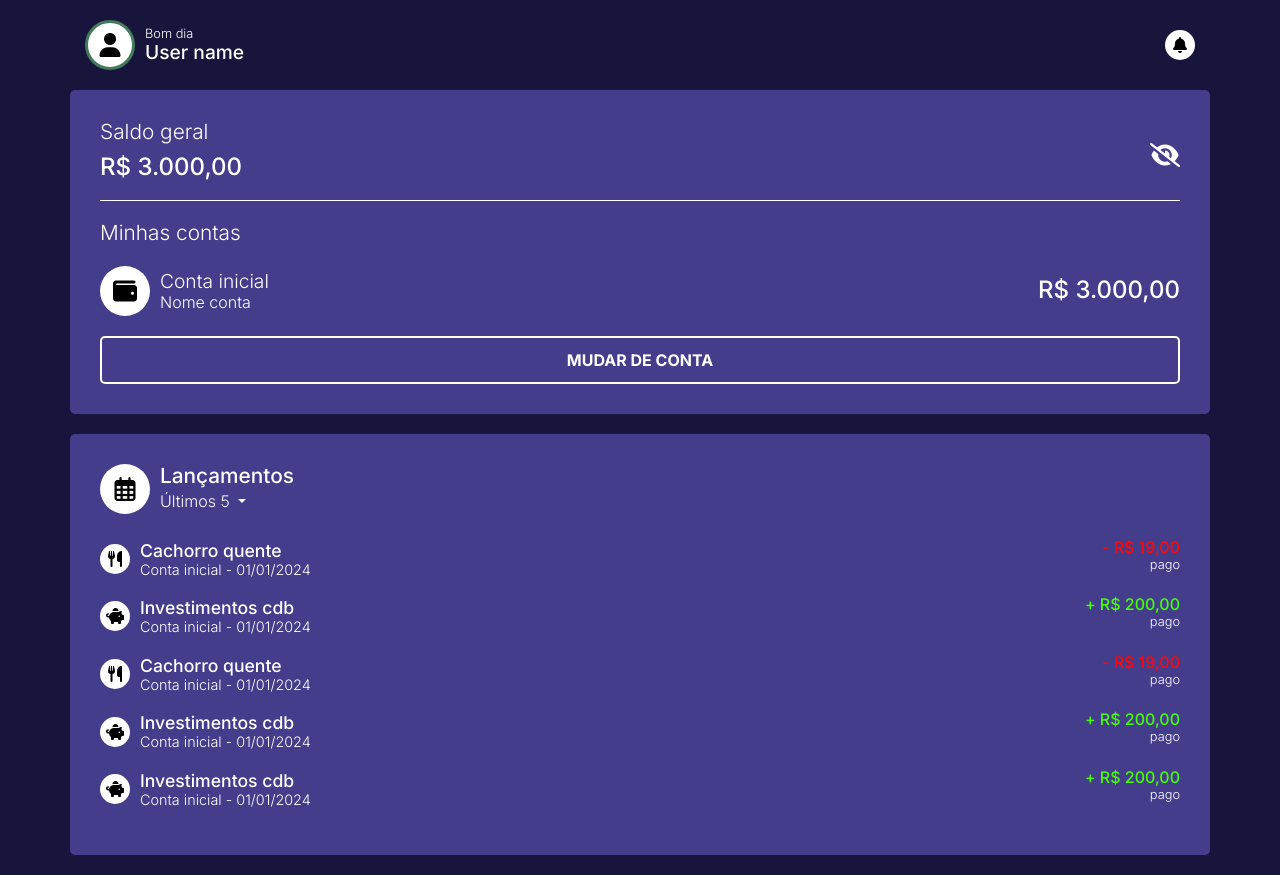
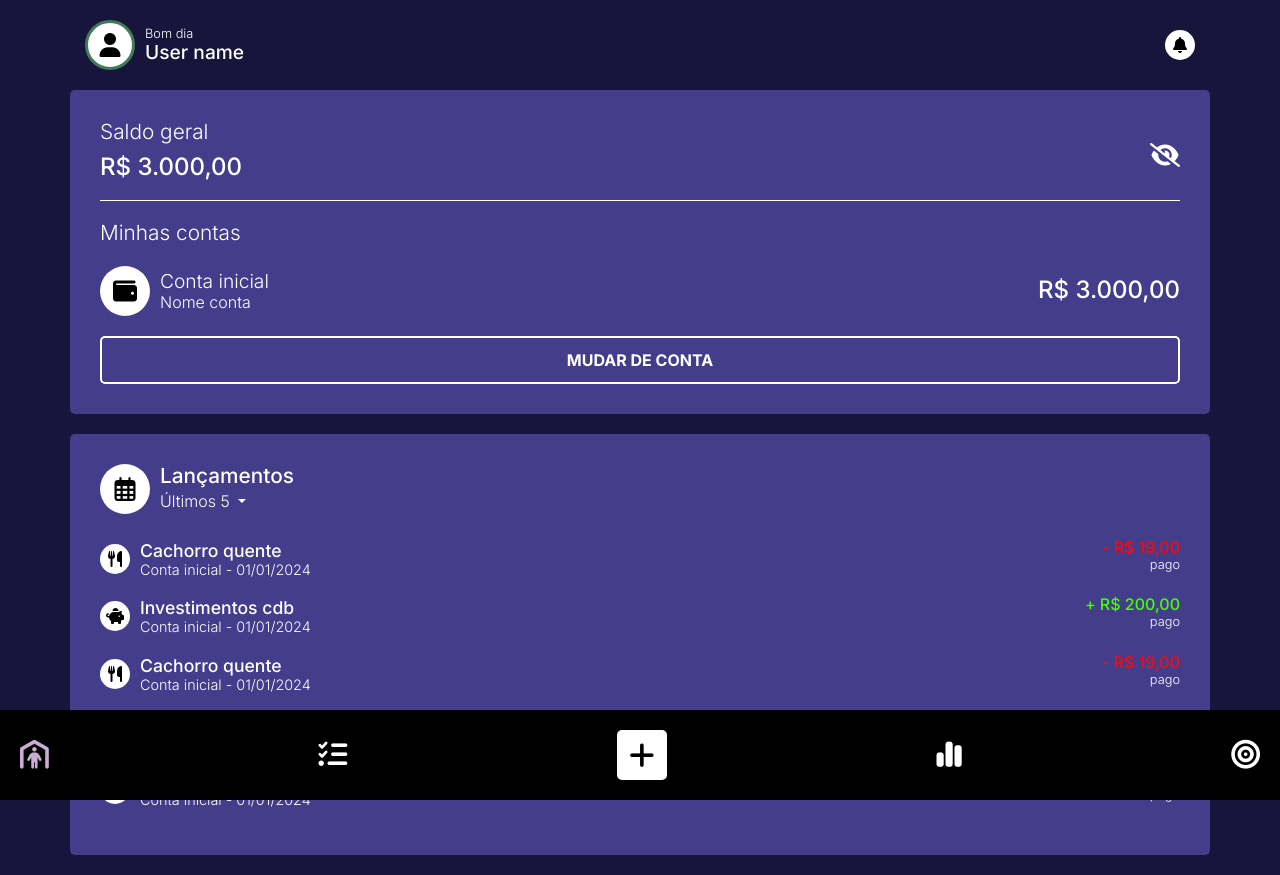
Before and after one commit to PauloDev367/FinancasApp_WebApp, a Vue app: page /home in a window 1280 px wide. Built offline with nearby package versions, Linux system fonts and the light colour scheme; the HTML template or start-up script is replaced by a standard one.

Commit message:
:gem: main layout

```diff
--- a/src/pages/HomePage.vue
+++ b/src/pages/HomePage.vue
@@ -1,5 +1,5 @@
 <template>
-  <div class="base">
+  <MainLayout>
     <nav class="top-infos">
       <div class="container">
         <div class="row">
@@ -182,14 +182,10 @@
         </div>
       </div>
     </section>
-  </div>
+  </MainLayout>
 </template>
 
 <style scoped>
-.base {
-  padding: 20px;
-}
-
 .top-infos .area-infos {
   display: flex;
   justify-content: space-between;
@@ -434,6 +430,8 @@
 </style>
 
 <script setup>
+import MainLayout from './layouts/MainLayout.vue';
+
 import { ref } from "vue";
 
 const showBalance = ref(true);
--- /dev/null
+++ b/src/pages/layouts/MainLayout.vue
@@ -0,0 +1,81 @@
+<template>
+  <div class="info">
+    <slot></slot>
+  </div>
+  <footer>
+    <ul>
+      <li>
+        <a href="#" class="active">
+          <i class="fa-solid fa-person-shelter"></i>
+        </a>
+      </li>
+      <li>
+        <a href="#">
+          <i class="fa-solid fa-list-check"></i>
+        </a>
+      </li>
+      <li>
+        <a href="#" class="plus-icon">
+          <i class="fa-solid fa-plus"></i>
+        </a>
+      </li>
+      <li>
+        <a href="#">
+          <i class="fa-solid fa-chart-simple"></i>
+        </a>
+      </li>
+      <li>
+        <a href="#">
+          <i class="fa-solid fa-bullseye"></i>
+        </a>
+      </li>
+    </ul>
+  </footer>
+</template>
+
+<style scoped>
+.info {
+  padding: 20px;
+  background-color: var(--bg-blue);
+}
+footer {
+  background-color: var(--black);
+  position: fixed;
+  bottom: 0;
+  width: 100%;
+  padding: 20px 20px;
+}
+footer ul {
+  padding: 0;
+  margin: 0;
+  list-style: none;
+  display: flex;
+  align-items: center;
+  justify-content: space-between;
+}
+footer ul li a {
+  color: #fff;
+}
+footer ul li a:hover,
+footer ul li a.active {
+  color: var(--lightness);
+}
+footer ul li a i {
+  font-size: 1.8rem;
+}
+footer ul li a.plus-icon i {
+  background-color: #fff;
+  color: var(--black);
+  width: 50px;
+  height: 50px;
+  display: flex;
+  justify-content: center;
+  align-items: center;
+  transition: all 0.3s;
+  border-radius: 5px;
+}
+footer ul li a.plus-icon:hover > i{
+  border-radius: 50%;
+  background-color: var(--dark-green);
+}
+</style>
```
